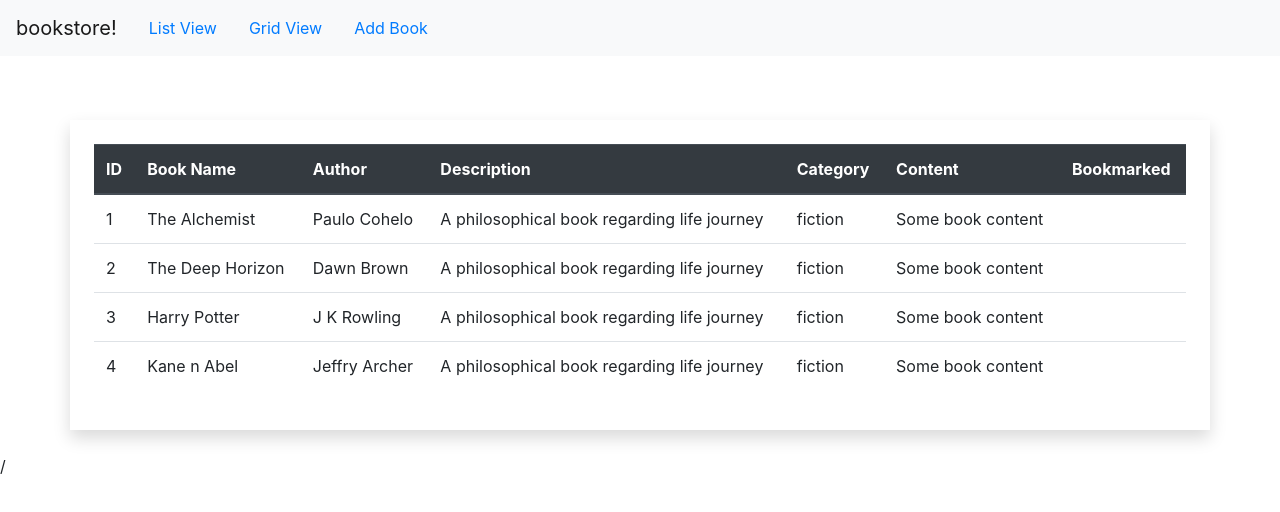
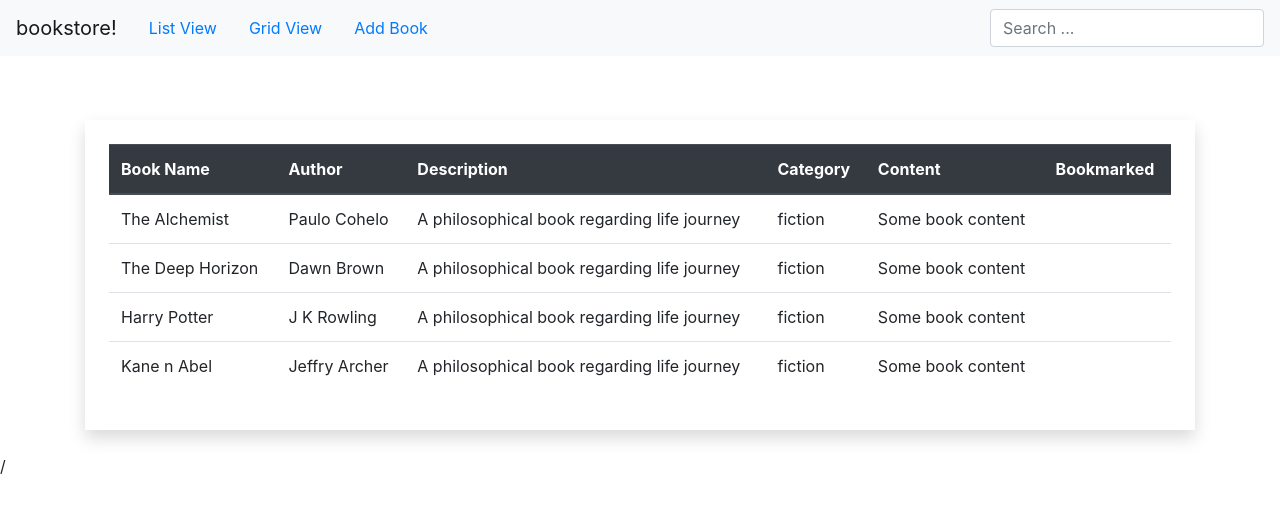
Before and after one commit to chinmayajena/bookstore, a React app: page / in a window 1280 px wide. Shown: the top 512 px of the page. Built offline with nearby package versions, Linux system fonts and the light colour scheme; the HTML template or start-up script is replaced by a standard one.

Commit message:
fix search

```diff
--- a/src/actions/actionCreators.js
+++ b/src/actions/actionCreators.js
@@ -61,11 +61,6 @@ export const bookmarkBook = id => ({
   id: id
 });
 
-export const setVisibilityFilter = filter => ({
-  type: SET_FILTER,
-  filter
-});
-
 export const sortBy = sortType => ({
   type: "SORT_BY",
   sortType
@@ -75,3 +70,8 @@ export const clear = () => ({
   type: "CLEAR",
   defaultFilter: "defaultState"
 });
+
+export const search = filter => ({
+  type: SET_FILTER,
+  filter
+});
--- a/src/components/App.js
+++ b/src/components/App.js
@@ -4,7 +4,16 @@ import BookStoreGridView from "containers/BookStoreGridView.js";
 import AddBook from "containers/Addbook.js";
 import EditBook from "containers/Editbook.js";
 import { Switch, BrowserRouter as Router, Route, Link } from "react-router-dom";
-import { Navbar, NavItem, Nav } from "react-bootstrap";
+import {
+  Navbar,
+  NavItem,
+  Nav,
+  Form,
+  FormControl,
+  Button,
+  Container
+} from "react-bootstrap";
+import BookStoreFilter from "containers/BookStoreFilter.js";
 
 const App = () => {
   return (
@@ -24,9 +33,12 @@ const App = () => {
               <Link to="/createbook" className="nav-link">
                 Add Book
               </Link>
+              <Form className="navbar-right ml-auto">
+                <BookStoreFilter />
+              </Form>
             </Navbar.Collapse>
           </Navbar>
-          <main className="mt-3 pt-5">
+          <Container className="mt-3 pt-5">
             <div className="container shadow p-4 mb-4 bg-white">
               <Switch>
                 <Route exact path="/" component={BookStoreListView} />
@@ -37,7 +49,7 @@ const App = () => {
                 <Route component={BookStoreListView} />
               </Switch>
             </div>
-          </main>
+          </Container>
           /
         </div>
       </Router>
--- a/src/containers/CreateBookForm.js
+++ b/src/components/CreateBookForm.js
@@ -1,7 +1,7 @@
 import React from "react";
 import { reduxForm, Field } from "redux-form";
 
-let CreateBookForm = props => {
+export let CreateBookForm = props => {
   const { handleSubmit } = props;
   return (
     <form onSubmit={handleSubmit} className="form">
--- a/src/containers/AddBook.js
+++ b/src/containers/AddBook.js
@@ -1,5 +1,5 @@
 import React, { Component } from "react";
-import CreateBookForm from "./CreateBookForm.js";
+import CreateBookForm from "components/CreateBookForm.js";
 import PropTypes from "prop-types";
 import { connect } from "react-redux";
 import { addBook } from "actions/actionCreators.js";
--- /dev/null
+++ b/src/containers/BookStoreFilter.js
@@ -0,0 +1,35 @@
+import React, { Component } from "react";
+import { connect } from "react-redux";
+import { bindActionCreators } from "redux";
+import { search } from "actions/actionCreators.js";
+
+class BookStoreFilter extends Component {
+  render() {
+    const { search, value } = this.props;
+
+    return (
+      <input
+        className="form-control"
+        placeholder="Search ..."
+        onChange={e => search(e.target.value)}
+        value={value}
+      />
+    );
+  }
+}
+
+const mapStateToProps = state => {
+  return {
+    books: state.books,
+    recordFilter: state.visibilityFilter.filter
+  };
+};
+
+function mapDispatchToProps(dispatch) {
+  return bindActionCreators({ search }, dispatch);
+}
+
+export default connect(
+  mapStateToProps,
+  mapDispatchToProps
+)(BookStoreFilter);
--- a/src/containers/BookStoreGridView.js
+++ b/src/containers/BookStoreGridView.js
@@ -6,6 +6,7 @@ import {
   updateBookProgress,
   bookmarkBook
 } from "actions/actionCreators.js";
+import { getVisibleBooks } from "utils/ArraySearchUtil.js";
 
 class BookStoreGridView extends Component {
   constructor(props) {
@@ -93,8 +94,7 @@ class BookStoreGridView extends Component {
 
 const mapStateToProps = state => {
   return {
-    books: state.books,
-    recordFilter: state.recordFilter
+    books: getVisibleBooks(state.books, state.visibilityFilter.text)
   };
 };
 
--- a/src/containers/BookStoreListView.js
+++ b/src/containers/BookStoreListView.js
@@ -1,7 +1,6 @@
 import React, { Component } from "react";
 import { connect } from "react-redux";
-import { SHOW_ALL } from "actions/actionTypes";
-
+import { getVisibleBooks } from "utils/ArraySearchUtil.js";
 class BookStoreListView extends Component {
   constructor(props) {
     super(props);
@@ -11,10 +10,9 @@ class BookStoreListView extends Component {
     return (
       <div>
         {this.props.books && this.props.books.length !== 0 ? (
-          <table className="table">
-            <thead class="thead-dark">
+          <table className="table" id="book-store-table">
+            <thead className="thead-dark">
               <tr>
-                <th>ID</th>
                 <th>Book Name</th>
                 <th>Author</th>
                 <th>Description</th>
@@ -26,13 +24,12 @@ class BookStoreListView extends Component {
             <tbody>
               {this.props.books.map(book => (
                 <tr key={book.id}>
-                  <td>{book.id}</td>
                   <td>{book.name}</td>
                   <td>{book.author}</td>
                   <td>{book.description}</td>
                   <td>{book.category}</td>
                   <td>{book.content}</td>
-                  <td>
+                  <td className="bookmark-column">
                     {book.isBookmarked ? (
                       <i className="fas fa-star" />
                     ) : (
@@ -55,20 +52,9 @@ class BookStoreListView extends Component {
   }
 }
 
-const getVisibleBooks = (books, filter) => {
-  return books;
-  /* switch (filter) {
-    case SHOW_ALL:
-      return books;
-    default:
-      throw new Error("Unknown filter: " + filter);
-  } */
-};
-
 const mapStateToProps = state => {
   return {
-    books: state.books,
-    recordFilter: state.recordFilter
+    books: getVisibleBooks(state.books, state.visibilityFilter.text)
   };
 };
 
--- a/src/containers/EditBook.js
+++ b/src/containers/EditBook.js
@@ -1,8 +1,8 @@
 import React, { Component } from "react";
-import CreateBookForm from "./CreateBookForm.js";
+import CreateBookForm from "components/CreateBookForm.js";
 import PropTypes from "prop-types";
 import { connect } from "react-redux";
-import { removeBook, updateBook } from "actions/actionCreators.js";
+import { updateBook } from "actions/actionCreators.js";
 import { bindActionCreators } from "redux";
 
 class EditBook extends Component {
--- a/src/css/styles.css
+++ b/src/css/styles.css
@@ -0,0 +1,3 @@
+#book-store-table .bookmark-column {
+    text-align: center;
+}
--- a/src/reducers/FilterReducer.js
+++ b/src/reducers/FilterReducer.js
@@ -1,8 +1,4 @@
-import {
-  SHOW_ALL,
-  SET_VISIBILITY_FILTER,
-  UPDATE_BOOK_PROGRESS
-} from "actions/actionTypes";
+import { SET_FILTER, UPDATE_BOOK_PROGRESS } from "actions/actionTypes";
 
 let filterDefaultState = {
   text: "",
@@ -12,8 +8,8 @@ let filterDefaultState = {
 
 const visibilityFilter = (state = filterDefaultState, action) => {
   switch (action.type) {
-    case SET_VISIBILITY_FILTER:
-      return action.filter;
+    case SET_FILTER:
+      return { ...state, text: action.filter };
     case UPDATE_BOOK_PROGRESS:
       return { ...state, updateRecordId: action.id };
     default:
--- /dev/null
+++ b/src/utils/ArraySearchUtil.js
@@ -0,0 +1,15 @@
+export const getVisibleBooks = (books, filter) => {
+  if (filter === "") return books;
+  return books.filter(
+    book =>
+      Object.values(book).filter(eachString => {
+        console.log(eachString.toString());
+        return (
+          eachString
+            .toString()
+            .toUpperCase()
+            .indexOf(filter.toUpperCase()) != -1
+        );
+      }).length > 0
+  );
+};
```
